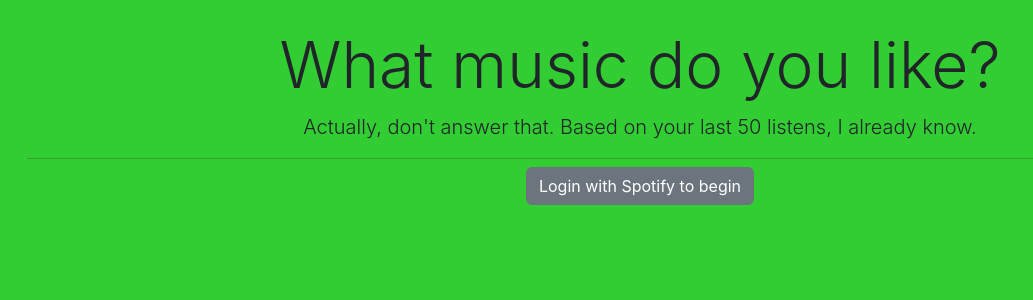
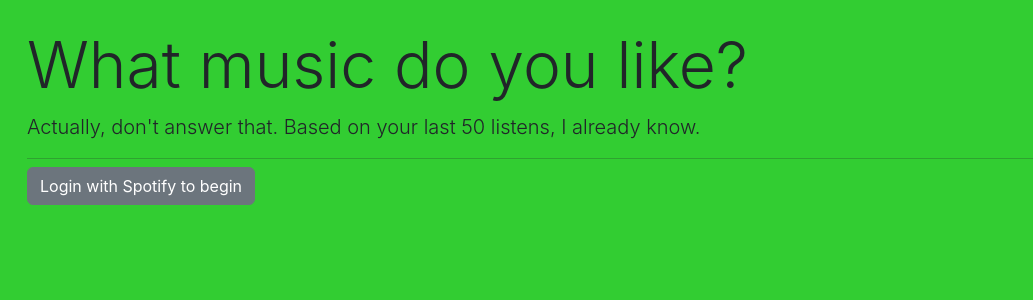
Before and after one commit to criech5/project-site, a React (Create React App) app in the folder my-app/: page / in a window 1280 px wide. Shown: the top 300 px of the page, without its empty margins (0-1033 px from the left). Built offline with nearby package versions, Linux system fonts and the light colour scheme.

Commit message:
should make front page work

```diff
--- a/my-app/src/Main.js
+++ b/my-app/src/Main.js
@@ -1,18 +1,17 @@
 import React from "react";
-import {Switch, Route} from "react-router";
+import {Routes, Route, HashRouter} from "react-router";
 
 import Home from './Home';
-import Results from './Results';
 import SignedIn from "./SignedIn";
 
 const Main = () => {
     return (
-        <Switch>
-            <Route exact path='/' component={Home} />
-            <Route exact path='/results' component={Results} />
-            <Route exact path='/signedin' component={SignedIn} />
-        </Switch>
+        <Routes>
+            <Route path='/' element={<Home />} />
+            <Route path='/signedin' element={<SignedIn />} />
+        </Routes>
     );
 }
 
+
 export default Main;
--- a/my-app/src/index.js
+++ b/my-app/src/index.js
@@ -3,16 +3,21 @@
 import "bootstrap/dist/css/bootstrap.min.css";
 import App from './App';
 import reportWebVitals from './reportWebVitals';
-import {BrowserRouter} from "react-router-dom";
+import {BrowserRouter, HashRouter} from "react-router-dom";
+import {Route, Routes} from "react-router";
+import Home from "./Home";
+import SignedIn from "./SignedIn";
 
 ReactDOM.render(
-  // <React.StrictMode>
-  //   <App />
-  // </React.StrictMode>,
-    <BrowserRouter>
-      <App />
-    </BrowserRouter>,
-  document.getElementById('root')
+    <React.StrictMode>
+    <HashRouter>
+        <Routes>
+            <Route exact path='/' element={<Home />} />
+            <Route exact path='/signedin' element={<SignedIn />} />
+        </Routes>
+    </HashRouter>
+    </React.StrictMode>,
+document.getElementById('root')
 );
 
 // If you want to start measuring performance in your app, pass a function
```
Also changed, not shown: my-app/package.json (+6 -2 lines), 1 other file (tests, documents, lock files or other folders).
